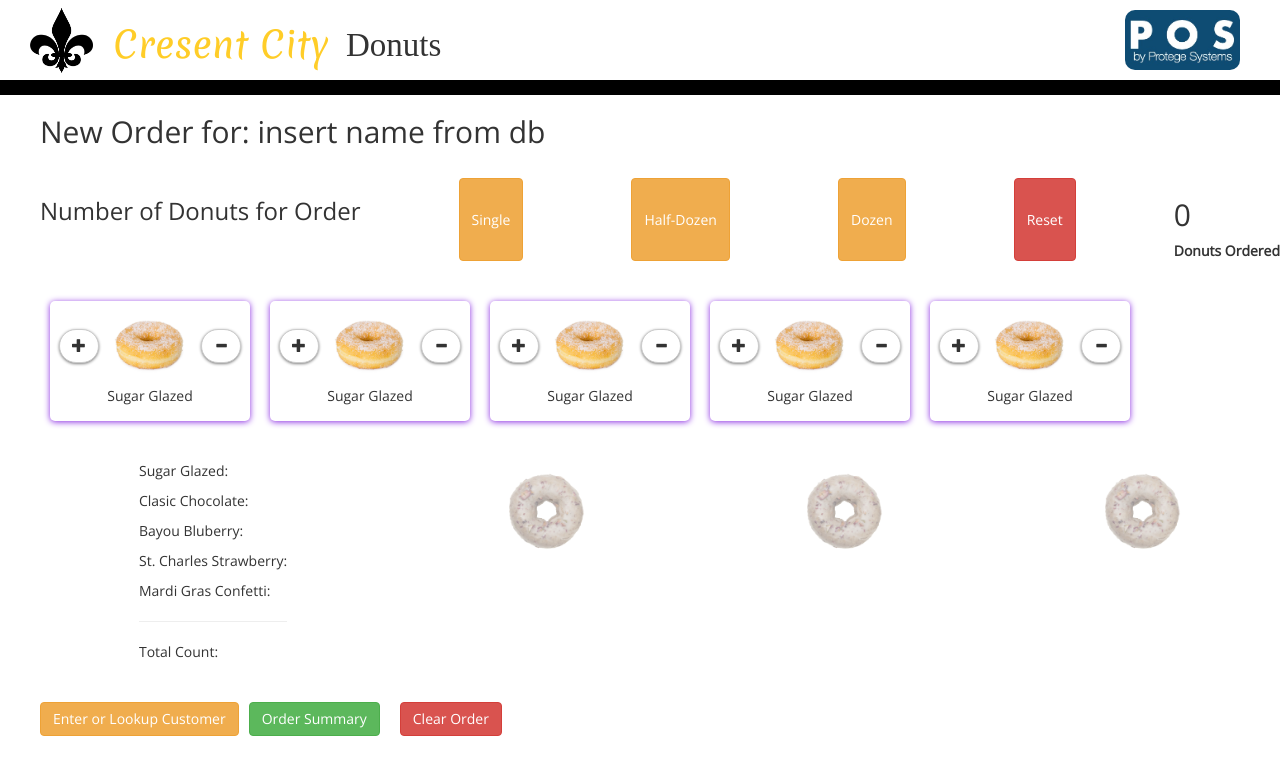
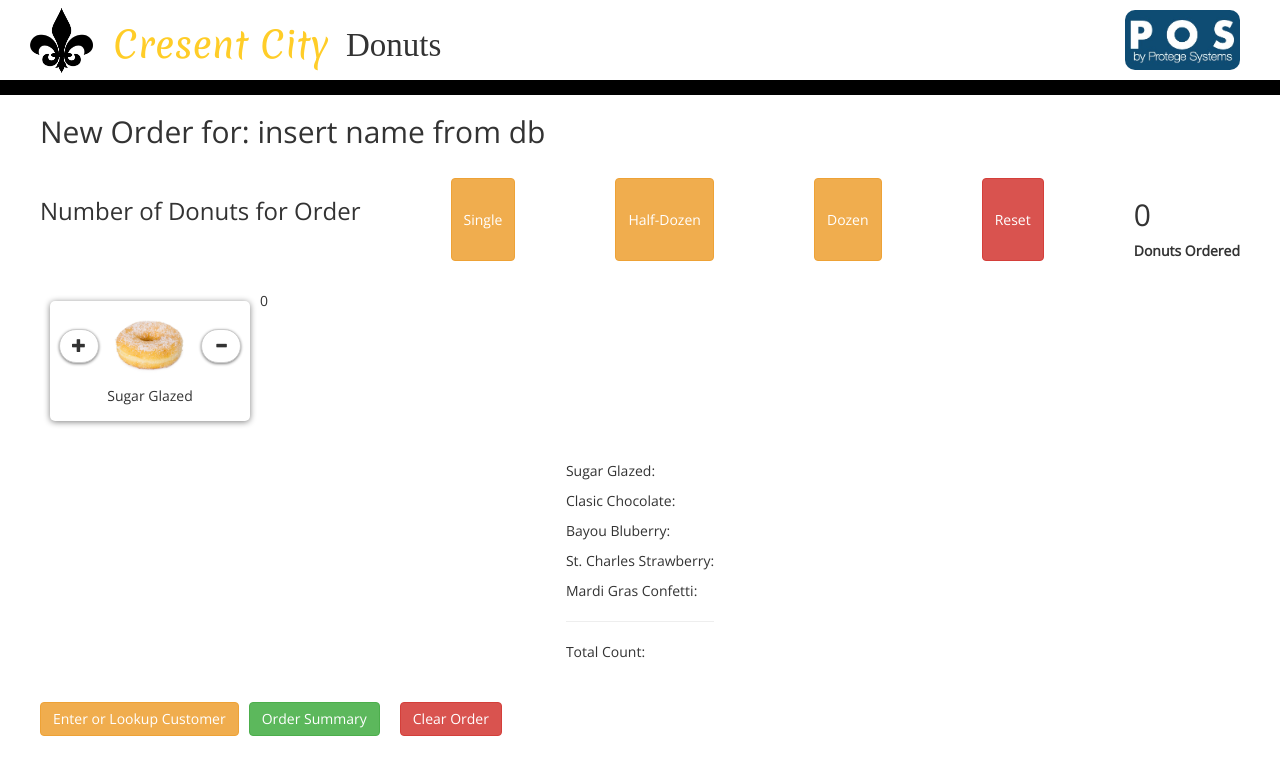
Before and after one commit to wheresronald0/Crescent_City_Donuts, a React (Create React App) app in the folder cresent-city-donuts/: page /order-entry in a window 1280 px wide. Shown: the top 774 px of the page. Built offline with nearby package versions, Linux system fonts and the light colour scheme; a web font is replaced by a local one.

Commit message:
individual donut tile counter working

```diff
--- a/cresent-city-donuts/src/Components/Counter-Output/Counter-Output.js
+++ b/cresent-city-donuts/src/Components/Counter-Output/Counter-Output.js
@@ -4,7 +4,7 @@
   return (
     <div>
       <strong>
-        <h2>{props.count} </h2> Donuts Ordered
+        <h2>{props.totalCount} </h2> Donuts Ordered
       </strong>
     </div>
   );
--- /dev/null
+++ b/cresent-city-donuts/src/Components/Donut-Order-Tile/Donut-Order-Tile.css
@@ -0,0 +1,29 @@
+.donutTileContainer {
+  margin: 10px 10px;
+  display: flex;
+  flex-direction: column;
+  justify-content: center;
+  align-items: center;
+  height: 120px;
+  width: 200px;
+  border: 0px solid rgb(209, 209, 209);
+  border-radius: 5px;
+  box-shadow: 0 1px 6px 0px grey;
+}
+.donutTileWrapper {
+  display: flex;
+  flex-direction: row;
+  justify-content: center;
+  align-items: center;
+}
+
+.donutTileImage {
+  height: 100%;
+  width: 50%;
+}
+
+.itemIncrement {
+  margin: 3px 3px;
+  border-radius: 50px;
+  box-shadow: 0 1px 3px 0 grey;
+}
--- /dev/null
+++ b/cresent-city-donuts/src/Components/Donut-Order-Tile/Donut-Order-Tile.js
@@ -0,0 +1,24 @@
+import React from "react";
+import SugarGlazed from "../../Assests/sugar-glazed-side.jpeg";
+import "./Donut-Order-Tile.css";
+
+import { Button, Glyphicon } from "react-bootstrap";
+
+const donutOrderTile = props => {
+  return (
+    <div className="donutTileContainer">
+      <div className="donutTileWrapper">
+        <Button className="itemIncrement" onClick={props.incrementDonut}>
+          <Glyphicon glyph="plus" />
+        </Button>
+        <img src={SugarGlazed} className="donutTileImage" alt="donut" />
+        <Button className="itemIncrement" onClick={props.decrementDonut}>
+          <Glyphicon glyph="minus" />
+        </Button>
+      </div>
+      <p>Sugar Glazed</p>
+    </div>
+  );
+};
+
+export default donutOrderTile;
--- a/cresent-city-donuts/src/Components/Donut-Box-Count/Donut-Box-Count.js
+++ b/cresent-city-donuts/src/Components/Donut-Placeholder/Donut-Placeholder.js
@@ -1,8 +1,8 @@
 import React from "react";
 import greyedOutDonut from "../../Assests/grey-donut-top.png";
-import "./Donut-Box-Count.css";
+import "./Donut-Placeholder.css";
 
-const donutBoxCount = props => {
+const donutPlaceholder = props => {
   return (
     <div className="greyDonutContainer">
       <img
@@ -14,4 +14,4 @@
   );
 };
 
-export default donutBoxCount;
+export default donutPlaceholder;
--- a/cresent-city-donuts/src/Components/Donut/Donut.css
+++ b/cresent-city-donuts/src/Components/Donut/Donut.css
@@ -1,29 +1,9 @@
-.donutContainer {
-  margin: 10px 10px;
-  display: flex;
-  flex-direction: column;
-  justify-content: center;
-  align-items: center;
-  height: 120px;
-  width: 200px;
-  border: 0px solid rgb(209, 209, 209);
-  border-radius: 5px;
-  box-shadow: 0 1px 6px 0px blueviolet;
-}
-.donutWrapper {
-  display: flex;
-  flex-direction: row;
-  justify-content: center;
-  align-items: center;
+.aDonutContainer {
+  height: 100px;
+  width: 100px;
 }
 
-.donutImage {
+.aDonutImage {
   height: 100%;
-  width: 50%;
+  opacity: 0.5;
 }
-
-.itemIncrement {
-  margin: 3px 3px;
-  border-radius: 50px;
-  box-shadow: 0 1px 3px 0 grey;
-}
--- a/cresent-city-donuts/src/Components/Donut/Donut.js
+++ b/cresent-city-donuts/src/Components/Donut/Donut.js
@@ -1,37 +1,13 @@
 import React from "react";
-import SugarGlazed from "../../Assests/sugar-glazed-side.jpeg";
+import sugarGlazedDonut from "../../Assests/sugar-glazed-top.jpeg";
 import "./Donut.css";
-
-import { Button, Glyphicon } from "react-bootstrap";
 
 const donut = props => {
   return (
-    <div className="donutContainer">
-      <div className="donutWrapper">
-        <Button className="itemIncrement">
-          <Glyphicon glyph="plus" />
-        </Button>
-        <img src={SugarGlazed} className="donutImage" alt="donut" />
-        <Button className="itemIncrement">
-          <Glyphicon glyph="minus" />
-        </Button>
-      </div>
-      <p>Sugar Glazed</p>
+    <div className="aDonutContainer">
+      <img className="aDonutImage" src={sugarGlazedDonut} alt="Donut" />
     </div>
   );
 };
 
 export default donut;
-
-// const donut = props => {
-//     return (
-//       <div className="donutContainer">
-//         <div className="donutWrapper">
-//           <Button className="itemIncrement">+</Button>
-//           <img src={SugarGlazed} className="donutImage" alt="donut" />
-//           <Button className="itemIncrement">-</Button>
-//         </div>
-//         <p>Sugar Glazed</p>
-//       </div>
-//     );
-//   };
--- a/cresent-city-donuts/src/Container/Order-Entry/Order-Entry.css
+++ b/cresent-city-donuts/src/Container/Order-Entry/Order-Entry.css
@@ -1,5 +1,5 @@
 .orderContainer {
-  margin-left: 40px;
+  margin: 0 40px;
 }
 
 .donutThumbnails {
--- a/cresent-city-donuts/src/Container/Order-Entry/Order-Entry.js
+++ b/cresent-city-donuts/src/Container/Order-Entry/Order-Entry.js
@@ -2,9 +2,10 @@
 import { connect } from "react-redux";
 import * as actions from "../../store/actions";
 
+import DonutOrderTile from "../../Components/Donut-Order-Tile/Donut-Order-Tile";
+import ItemCount from "../../Components/Item-Count/Item-Count";
 import Donut from "../../Components/Donut/Donut";
-import ItemCount from "../../Components/Item-Count/Item-Count";
-import DonutBoxCount from "../../Components/Donut-Box-Count/Donut-Box-Count";
+import DonutPlaceholder from "../../Components/Donut-Placeholder/Donut-Placeholder";
 import CounterOutput from "../../Components/Counter-Output/Counter-Output";
 import OrderSummary from "../../Components/Order-Summary/Order-Summary";
 
@@ -15,7 +16,23 @@
   constructor(props) {
     super(props);
   }
+
   render() {
+    //loops greyed-out placeholder donuts as a visual representation corresponding with total donuts ordered count
+    const donutPlaceholder = [];
+    const placeholderCnt = this.props.counterFromReducerState;
+    for (let i = 0; i < placeholderCnt; i++) {
+      donutPlaceholder.push(<DonutPlaceholder key={i} />);
+    }
+
+    //loops donuts as a visual representation as a replacement for a greyed-out placeholder
+    const donut = [];
+    const donutCnt = this.props.sugarGlazedCount;
+    for (let j = 0; j < donutCnt; j++) {
+      donut.push(<Donut key={j} />);
+    }
+
+    const numTest = this.props.sugarGlazedCount;
     return (
       <div className="orderContainer">
         <h2>New Order for: insert name from db</h2>
@@ -36,21 +53,19 @@
           <Button bsStyle="danger" onClick={this.props.onClearCounter}>
             Reset
           </Button>
-          <CounterOutput count={this.props.counterFromReducerState} />
+          <CounterOutput totalCount={this.props.counterFromReducerState} />
         </section>
         <section className="donutThumbnails">
-          <Donut />
-          <Donut />
-          <Donut />
-          <Donut />
-          <Donut />
+          <DonutOrderTile
+            incrementDonut={this.props.onIncrementSugarGlazedCounter}
+            decrementDonut={this.props.onDecrementSugarGalzedCounter}
+          />
+          {numTest}
         </section>
         <section className="countContainer">
           <ItemCount />
-
-          <DonutBoxCount />
-          <DonutBoxCount />
-          <DonutBoxCount />
+          {donut}
+          {donutPlaceholder}
         </section>
 
         <section className="orderButtons">
@@ -70,18 +85,24 @@
 const mapStateToProps = state => {
   return {
     //accessing global state after combining reducers in index.js
-    counterFromReducerState: state.total.totalDonutCounter
+    counterFromReducerState: state.total.totalDonutCounter,
+    sugarGlazedCount: state.individual.sugarGlazed
   };
 };
 
 const mapDispatchToProps = dispatch => {
   return {
+    //total donut count actions:
     onClearCounter: () => dispatch({ type: actions.CLEAR_COUNTER }),
     onIncrementOneCounter: () => dispatch({ type: actions.INCREMENT_ONE }),
     onIncrementSixCounter: () => dispatch({ type: actions.INCREMENT_SIX }),
     onIncrementTwelveCounter: () =>
       dispatch({ type: actions.INCREMENT_TWELVE }),
-    onIncrementDonutCounter: () => dispatch({ type: actions.INCREMENT_DONUT })
+    //individual donut count actions:
+    onIncrementSugarGlazedCounter: () =>
+      dispatch({ type: actions.INCREMENT_SUGAR_GLAZED }),
+    onDecrementSugarGalzedCounter: () =>
+      dispatch({ type: actions.DECREMENT_SUGAR_GLAZED })
   };
 };
 
--- a/cresent-city-donuts/src/store/actions.js
+++ b/cresent-city-donuts/src/store/actions.js
@@ -5,4 +5,5 @@
 export const INCREMENT_TWELVE = "INCREMENT_TWELVE";
 
 //individual donut counter actions
-export const INCREMENT_DONUT = "INCREMENT_DONUT";
+export const INCREMENT_SUGAR_GLAZED = "INCREMENT_SUGAR_GLAZED";
+export const DECREMENT_SUGAR_GLAZED = "DECREMENT_SUGAR_GLAZED";
--- a/cresent-city-donuts/src/store/reducers/individual-count-reducer.js
+++ b/cresent-city-donuts/src/store/reducers/individual-count-reducer.js
@@ -1,7 +1,7 @@
 import * as actions from "../actions";
 
 const initialState = {
-  sugarGalzed: 0,
+  sugarGlazed: 0,
   chocolate: 0,
   blueberry: 0,
   strawberry: 0,
@@ -10,9 +10,15 @@
 
 const individualCountReducer = (state = initialState, action) => {
   switch (action.type) {
-    case actions.INCREMENT_DONUT:
+    case actions.INCREMENT_SUGAR_GLAZED:
       return {
-        sugarGalzed: state.sugarGalzed + 1
+        ...state,
+        sugarGlazed: state.sugarGlazed + 1
+      };
+    case actions.DECREMENT_SUGAR_GLAZED:
+      return {
+        ...state,
+        sugarGlazed: state.sugarGlazed - 1
       };
   }
   return state;
```
Also changed, not shown: cresent-city-donuts/src/Components/Donut-Placeholder/Donut-Placeholder.css (renamed from cresent-city-donuts/src/Components/Donut-Box-Count/Donut-Box-Count.css).
